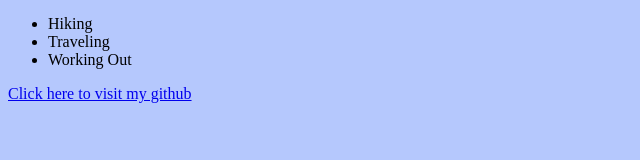
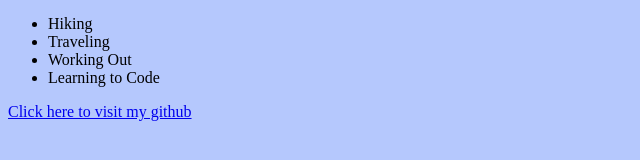
Before and after one commit to Johnsona3/My-First-Site, a plain HTML site: page index.html in a window 1280 px wide. Shown: the part 462-622 px from the top of the page, without its empty margins (0-640 px from the left). Drawn offline with Linux system fonts and the light colour scheme.

Commit message:
added to my unordered list

```diff
--- a/index.html
+++ b/index.html
@@ -19,6 +19,7 @@
       <li>Hiking</li>
       <li>Traveling</li>
       <li>Working Out</li>
+      <li>Learning to Code</li>
     </ul>
     <a href="https://github.com/Johnsona3" target="_blank">
       Click here to visit my github</a
```
